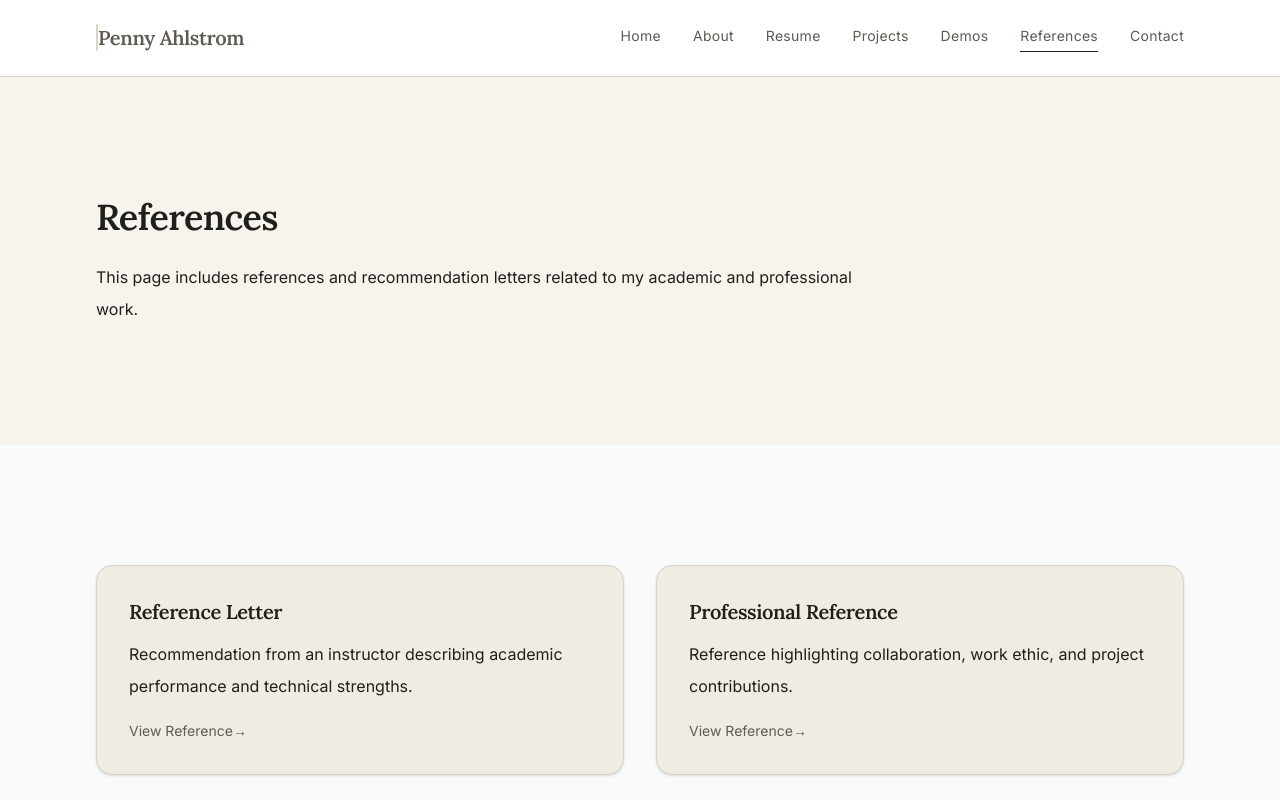
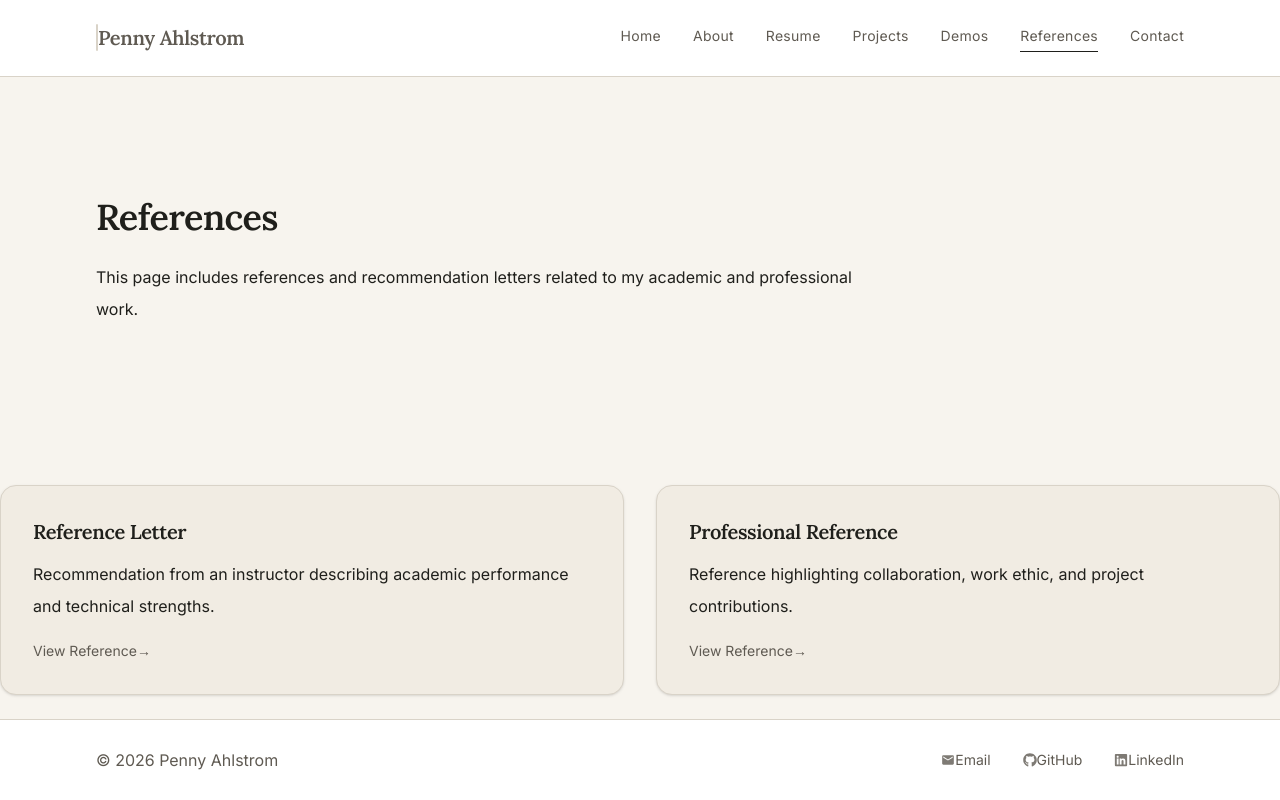
Before and after one commit to PennyAhlstrom/my-portfolio, a Next.js app: page /references in a window 1280 px wide. Shown: the top 800 px of the page. Built offline with nearby package versions, Linux system fonts and the light colour scheme; grey boxes are pictures that could not be loaded.

Commit message:
remove section wrapper from reference grid for unified page layout

```diff
--- a/components/references/ReferenceGrid.tsx
+++ b/components/references/ReferenceGrid.tsx
@@ -1,12 +1,8 @@
-import Section from "@/components/ui/SectionWrapper";
-import Container from "@/components/layout/Container";
 import ReferenceCard from "@/components/references/ReferenceCard";
 
 export default function ReferenceGrid() {
   return (
-    <Section className="bg-gray-50">
-      <Container>
-        <div className="grid gap-8 md:grid-cols-2">
+    <div className="mt-10 grid gap-x-8 gap-y-10 md:grid-cols-2">
           <ReferenceCard
             title="Reference Letter"
             description="Recommendation from an instructor describing academic performance and technical strengths."
@@ -19,7 +15,5 @@ export default function ReferenceGrid() {
             href="/references/professional-reference.pdf"
           />
         </div>
-      </Container>
-    </Section>
   );
 }
```
